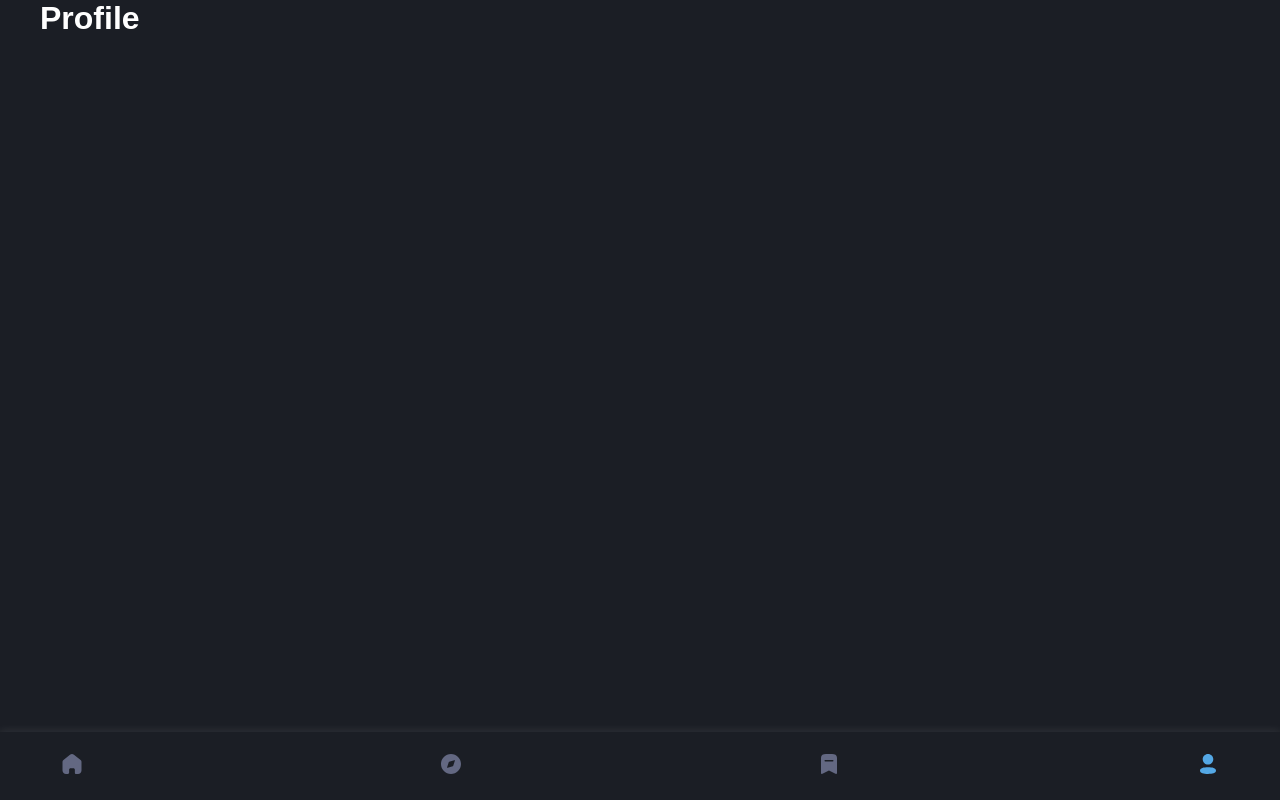
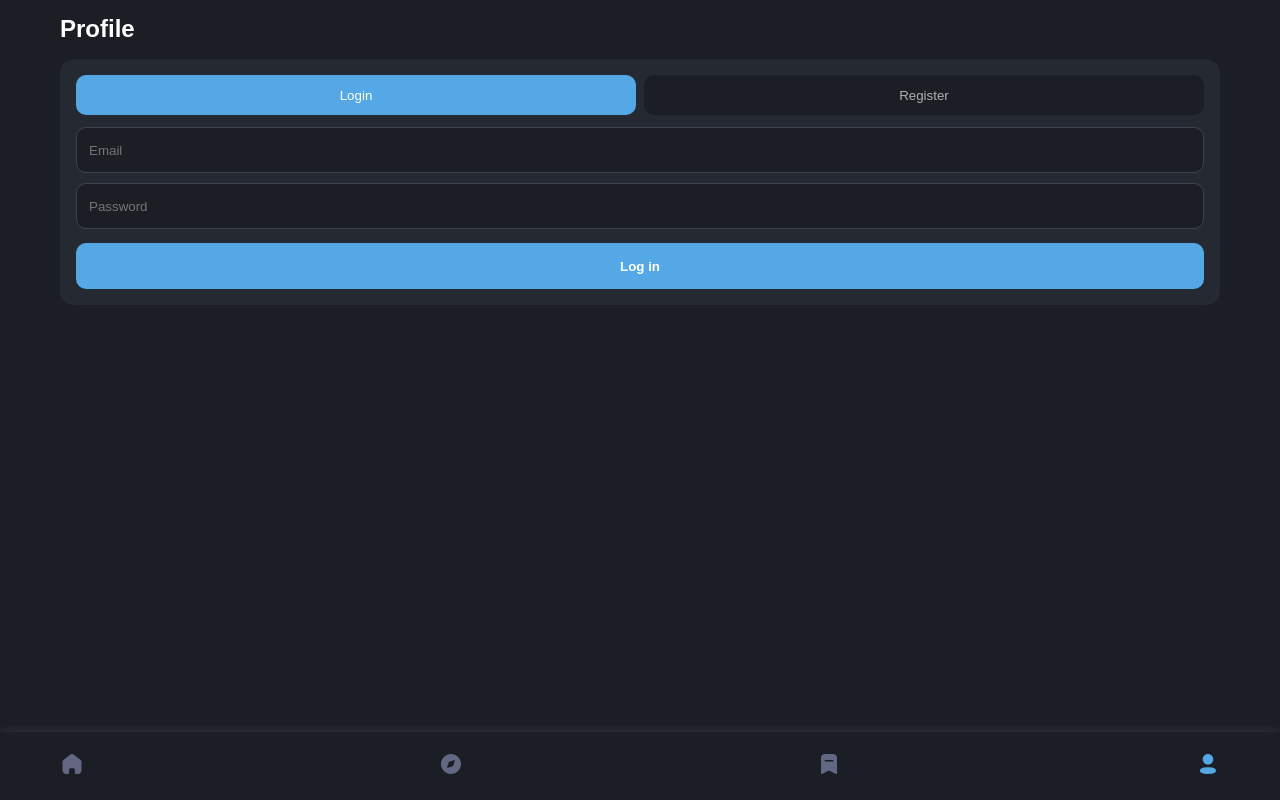
Before and after one commit to webkollegiet-afleveringer/wu14-movie-ticket-app-Matias272, a React (Vite) app: page /profile in a window 1280 px wide. Built offline with nearby package versions, Linux system fonts and the light colour scheme.

Commit message:
feat: implement authentication context and user management, update profile and home pages with auth features

```diff
--- a/src/App.jsx
+++ b/src/App.jsx
@@ -1,6 +1,7 @@
 import { BrowserRouter, Routes, Route } from "react-router";
 
 import { BookingProvider } from "./context/BookingContext";
+import { AuthProvider } from "./context/AuthContext";
 import Home from "./pages/Home";
 import MovieDetails from "./pages/MovieDetails";
 import Explore from "./pages/Explore";
@@ -12,6 +13,7 @@ import "./styles/main.scss";
 
 export default function App() {
   return (
+    <AuthProvider>
       <BookingProvider>
         <main className="page-wrapper">
           <BrowserRouter>
@@ -28,5 +30,6 @@ export default function App() {
           </BrowserRouter>
         </main>
       </BookingProvider>
+    </AuthProvider>
   );
 }
--- /dev/null
+++ b/src/authApi.js
@@ -0,0 +1,29 @@
+const AUTH_BASE = "http://localhost:5000/api/auth";
+
+async function request(path, options = {}) {
+  const res = await fetch(`${AUTH_BASE}${path}`, {
+    headers: { "Content-Type": "application/json" },
+    ...options,
+  });
+
+  const data = await res.json().catch(() => ({}));
+  if (!res.ok) {
+    throw new Error(data.message || "Request failed");
+  }
+
+  return data;
+}
+
+export function registerUser(payload) {
+  return request("/register", {
+    method: "POST",
+    body: JSON.stringify(payload),
+  });
+}
+
+export function loginUser(payload) {
+  return request("/login", {
+    method: "POST",
+    body: JSON.stringify(payload),
+  });
+}
--- /dev/null
+++ b/src/context/AuthContext.jsx
@@ -0,0 +1,59 @@
+import { createContext, useContext, useMemo, useState } from "react";
+import { loginUser, registerUser } from "../authApi";
+
+const TOKEN_KEY = "auth_token";
+const USER_KEY = "auth_user";
+
+const AuthContext = createContext(null);
+
+function readStoredUser() {
+  try {
+    const raw = localStorage.getItem(USER_KEY);
+    return raw ? JSON.parse(raw) : null;
+  } catch {
+    return null;
+  }
+}
+
+export function AuthProvider({ children }) {
+  const [user, setUser] = useState(() => readStoredUser());
+
+  const login = async ({ email, password }) => {
+    const result = await loginUser({ email, password });
+    const nextUser = { email };
+
+    localStorage.setItem(TOKEN_KEY, result.token);
+    localStorage.setItem(USER_KEY, JSON.stringify(nextUser));
+    setUser(nextUser);
+  };
+
+  const register = async ({ email, password }) => {
+    await registerUser({ email, password });
+    await login({ email, password });
+  };
+
+  const logout = () => {
+    localStorage.removeItem(TOKEN_KEY);
+    localStorage.removeItem(USER_KEY);
+    setUser(null);
+  };
+
+  const value = useMemo(
+    () => ({
+      user,
+      isAuthenticated: !!user,
+      login,
+      register,
+      logout,
+    }),
+    [user],
+  );
+
+  return <AuthContext.Provider value={value}>{children}</AuthContext.Provider>;
+}
+
+export function useAuth() {
+  const ctx = useContext(AuthContext);
+  if (!ctx) throw new Error("useAuth must be used inside AuthProvider");
+  return ctx;
+}
--- a/src/pages/Home.jsx
+++ b/src/pages/Home.jsx
@@ -1,6 +1,8 @@
 import { useEffect, useState } from "react";
+import { useNavigate } from "react-router";
 import { fetchUpcomingMovies } from "../tmdb";
 import { fetchCinemas } from "../bookingApi";
+import { useAuth } from "../context/AuthContext";
 import MovieCard from "../components/MovieCard";
 import Navbar from "../components/Navbar";
 import SearchBar from "../components/SearchBar";
@@ -26,8 +28,13 @@ function cinemaMeta(name) {
 }
 
 export default function Home() {
+  const navigate = useNavigate();
+  const { user, isAuthenticated, logout } = useAuth();
   const [movies, setMovies] = useState([]);
   const [cinemas, setCinemas] = useState([]);
+
+  const displayName = user?.email?.split("@")[0] || "Guest";
+  const avatarText = displayName.slice(0, 1).toUpperCase();
 
   useEffect(() => {
     const loadMovies = async () => {
@@ -55,10 +62,33 @@ export default function Home() {
     <div className="home">
       <section className="home-header">
         <div className="home-header_left">
-          <h3>Welcome back</h3>
-          <h2>Matias</h2>
+          <h3>{isAuthenticated ? "Welcome back" : "Welcome"}</h3>
+          <h2>{displayName}</h2>
         </div>
-        <div className="home-header_right"></div>
+        <div className="home-header_right">
+          {isAuthenticated ? (
+            <>
+              <button
+                type="button"
+                className="header-action"
+                onClick={() => navigate("/profile")}
+              >
+                {avatarText}
+              </button>
+              <button type="button" className="header-link" onClick={logout}>
+                Logout
+              </button>
+            </>
+          ) : (
+            <button
+              type="button"
+              className="header-link"
+              onClick={() => navigate("/profile")}
+            >
+              Login / Register
+            </button>
+          )}
+        </div>
       </section>
       <SearchBar />
       <section className="coming-soon-sec">
--- a/src/pages/Home.scss
+++ b/src/pages/Home.scss
@@ -18,9 +18,27 @@
     }
   }
   &_right {
-    width: 40px;
-    height: 40px;
-    background-color: red;
+    display: flex;
+    align-items: center;
+    gap: 8px;
+
+    .header-action {
+      width: 40px;
+      height: 40px;
+      border-radius: 50%;
+      background: $skyblue;
+      color: #fff;
+      font-weight: 700;
+      cursor: pointer;
+    }
+
+    .header-link {
+      background: transparent;
+      color: $skyblue;
+      font-size: 14px;
+      cursor: pointer;
+      white-space: nowrap;
+    }
   }
 }
 
--- a/src/pages/Profile.jsx
+++ b/src/pages/Profile.jsx
@@ -1,9 +1,135 @@
-import Navbar from "../components/Navbar"
+import { useState } from "react";
+import Navbar from "../components/Navbar";
+import { useAuth } from "../context/AuthContext";
+import "./Profile.scss";
+
 export default function Profile() {
+    const { user, isAuthenticated, login, register, logout } = useAuth();
+    const [mode, setMode] = useState("login");
+    const [email, setEmail] = useState("");
+    const [password, setPassword] = useState("");
+    const [confirmPassword, setConfirmPassword] = useState("");
+    const [error, setError] = useState("");
+    const [loading, setLoading] = useState(false);
+
+    const firstName = (user?.email || "").split("@")[0] || "User";
+
+    const resetForm = () => {
+        setEmail("");
+        setPassword("");
+        setConfirmPassword("");
+        setError("");
+    };
+
+    const onSubmit = async (e) => {
+        e.preventDefault();
+        setError("");
+
+        if (!email || !password) {
+            setError("Email and password are required");
+            return;
+        }
+
+        if (mode === "register" && password !== confirmPassword) {
+            setError("Passwords do not match");
+            return;
+        }
+
+        setLoading(true);
+        try {
+            if (mode === "register") {
+                await register({ email, password });
+            } else {
+                await login({ email, password });
+            }
+            resetForm();
+        } catch (err) {
+            setError(err.message || "Authentication failed");
+        } finally {
+            setLoading(false);
+        }
+    };
+
     return (
-        <>
-            <h1>Profile</h1>
+        <div className="profile-page">
+            <section className="profile-page_header">
+                <h1>Profile</h1>
+            </section>
+
+            {isAuthenticated ? (
+                <section className="profile-card">
+                    <div className="profile-card_avatar">{firstName[0].toUpperCase()}</div>
+                    <h2>{firstName}</h2>
+                    <p>{user.email}</p>
+                    <button type="button" className="auth-btn" onClick={logout}>
+                        Log out
+                    </button>
+                </section>
+            ) : (
+                <section className="auth-card">
+                    <div className="auth-tabs">
+                        <button
+                            type="button"
+                            className={mode === "login" ? "active" : ""}
+                            onClick={() => {
+                                setMode("login");
+                                setError("");
+                            }}
+                        >
+                            Login
+                        </button>
+                        <button
+                            type="button"
+                            className={mode === "register" ? "active" : ""}
+                            onClick={() => {
+                                setMode("register");
+                                setError("");
+                            }}
+                        >
+                            Register
+                        </button>
+                    </div>
+
+                    <form className="auth-form" onSubmit={onSubmit}>
+                        <input
+                            type="email"
+                            placeholder="Email"
+                            value={email}
+                            onChange={(e) => setEmail(e.target.value)}
+                            autoComplete="email"
+                        />
+                        <input
+                            type="password"
+                            placeholder="Password"
+                            value={password}
+                            onChange={(e) => setPassword(e.target.value)}
+                            autoComplete={mode === "register" ? "new-password" : "current-password"}
+                        />
+
+                        {mode === "register" ? (
+                            <input
+                                type="password"
+                                placeholder="Confirm Password"
+                                value={confirmPassword}
+                                onChange={(e) => setConfirmPassword(e.target.value)}
+                                autoComplete="new-password"
+                            />
+                        ) : null}
+
+                        {error ? <p className="auth-error">{error}</p> : null}
+
+                        <button type="submit" className="auth-btn" disabled={loading}>
+                            {loading
+                                ? "Please wait..."
+                                : mode === "register"
+                                    ? "Create account"
+                                    : "Log in"}
+                        </button>
+                    </form>
+                </section>
+            )}
+
             <Navbar />
-        </>
-    )
+        </div>
+    );
 }
--- a/src/pages/Profile.scss
+++ b/src/pages/Profile.scss
@@ -0,0 +1,112 @@
+@use "../styles/variables.scss" as *;
+
+.profile-page {
+	min-height: 100vh;
+	padding: 15px 20px 90px;
+
+	&_header {
+		margin-bottom: 16px;
+
+		h1 {
+			font-size: 24px;
+			font-weight: 600;
+		}
+	}
+}
+
+.auth-card,
+.profile-card {
+	background: #252932;
+	border-radius: 14px;
+	padding: 16px;
+}
+
+.auth-tabs {
+	display: grid;
+	grid-template-columns: 1fr 1fr;
+	gap: 8px;
+	margin-bottom: 12px;
+
+	button {
+		height: 40px;
+		border-radius: 10px;
+		background: #1b1e25;
+		color: $text-2;
+		cursor: pointer;
+
+		&.active {
+			color: #fff;
+			background: $skyblue;
+		}
+	}
+}
+
+.auth-form {
+	display: flex;
+	flex-direction: column;
+	gap: 10px;
+
+	input {
+		height: 46px;
+		border-radius: 10px;
+		border: 1px solid #3d4450;
+		background: #1b1e25;
+		color: #fff;
+		padding: 0 12px;
+
+		&:focus {
+			outline: none;
+			border-color: $skyblue;
+		}
+	}
+}
+
+.auth-btn {
+	margin-top: 4px;
+	height: 46px;
+	border-radius: 10px;
+	background: $skyblue;
+	color: #fff;
+	font-weight: 600;
+	cursor: pointer;
+
+	&:disabled {
+		opacity: 0.6;
+		cursor: not-allowed;
+	}
+}
+
+.auth-error {
+	color: #f45a5a;
+	font-size: 13px;
+}
+
+.profile-card {
+	display: flex;
+	flex-direction: column;
+	align-items: center;
+	gap: 8px;
+
+	h2 {
+		font-size: 22px;
+		text-transform: capitalize;
+	}
+
+	p {
+		color: $text-2;
+		margin-bottom: 8px;
+	}
+
+	&_avatar {
+		width: 74px;
+		height: 74px;
+		border-radius: 50%;
+		background: $skyblue;
+		color: #fff;
+		display: flex;
+		align-items: center;
+		justify-content: center;
+		font-size: 30px;
+		font-weight: 700;
+	}
+}
```
Lines whose indentation alone changed are shown as unchanged.
